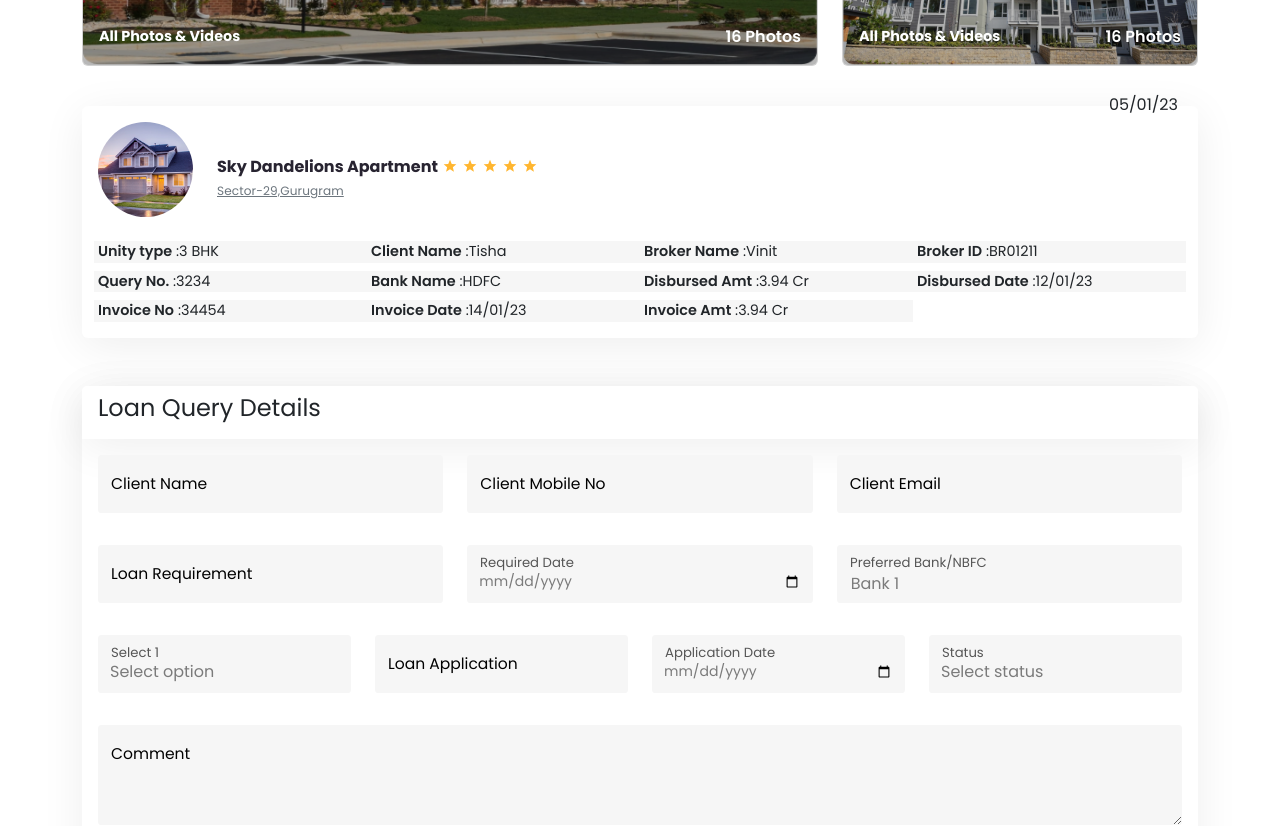
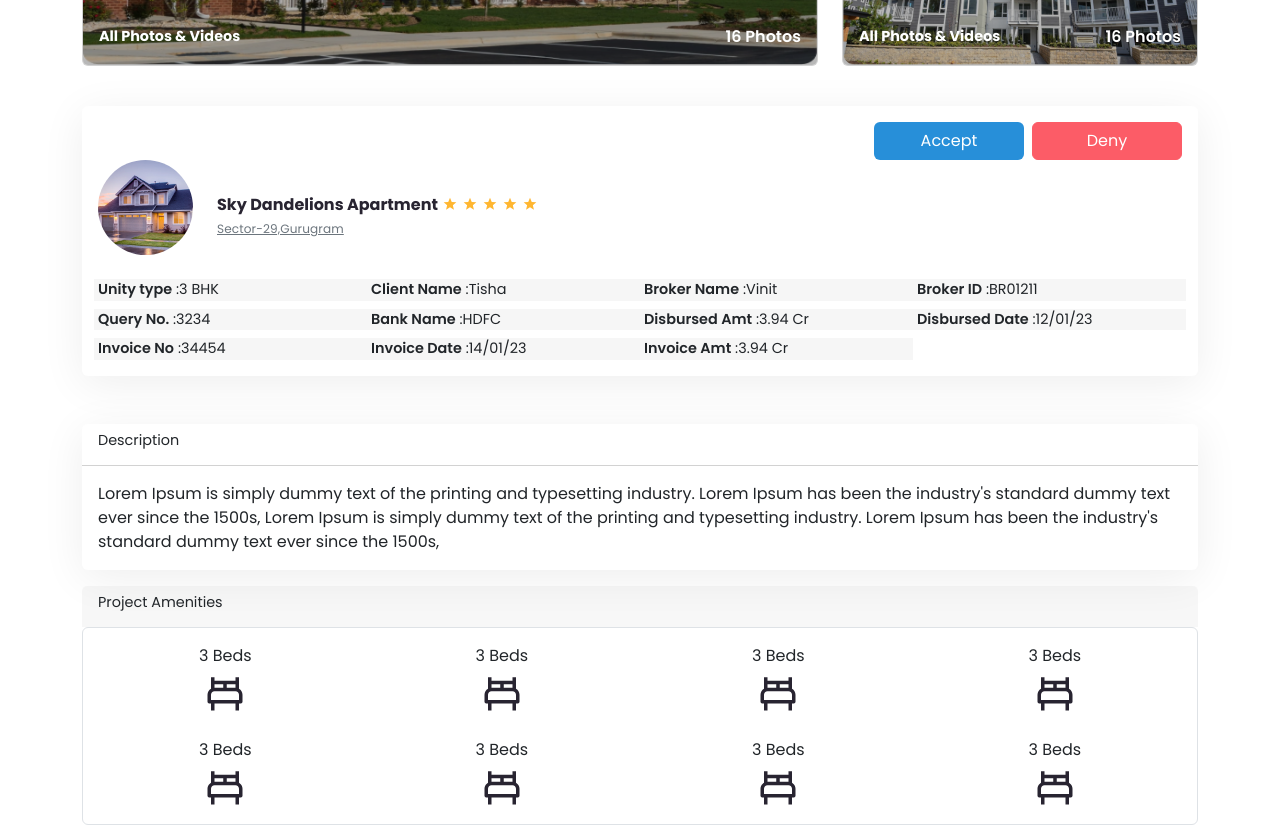
Before and after one commit to Vivekackrolix/Nesto-Frontend, a React (Create React App) app: page /home-dashboard/property-details in a window 1280 px wide. Shown: the part 740-1566 px from the top of the page. Built offline with nearby package versions, Linux system fonts and the light colour scheme.

Commit message:
icons card added

```diff
--- a/src/auth/login/Login.js
+++ b/src/auth/login/Login.js
@@ -34,7 +34,7 @@ const Login = () => {
       <Header />
       <LoginUser />
 
-      <Container className="mt-5">
+      <Container className="container-md mt-5">
         <Row className="g-0 login__form">
           <Col md={6}>
             <Image
--- a/src/dashboard/Dashboard.css
+++ b/src/dashboard/Dashboard.css
@@ -24,7 +24,7 @@
   border-bottom-left-radius: 10px;
   padding-inline: 20px;
   position: absolute;
-  top: -13px;
+  top: 0;
   right: 0;
 }
 
--- a/src/dashboard/dashboard-card-big/DashboardChildCard.js
+++ b/src/dashboard/dashboard-card-big/DashboardChildCard.js
@@ -1,6 +1,7 @@
 import { Button, Card, Row, Col, Image } from 'react-bootstrap';
 import { Link } from 'react-router-dom';
 import Rating from '../property-details/Rating';
+import { useState } from 'react';
 
 const overdueColumnsData = [
   { label: 'Unity type', value: '3 BHK' },
@@ -33,12 +34,29 @@ const acceptedLoanQueriesData = [
 ];
 
 const DashboardChildCard = ({ cardType }) => {
+  const [propertyDetailsProfile, setPropertyDetailsProfile] = useState(true);
   return (
     <Card className="border-0 shadow-sm mt-3">
       <Card.Body
         className={`p-0 ${cardType === `propertyDetailsProfile` && `p-3`}`}
       >
         <Row>
+          {propertyDetailsProfile && (
+            <Col xs={12} className="d-flex justify-content-end">
+              <div className="d-flex gap-2 bg-transparent">
+                <Button
+                  className="btn-color-primary"
+                  style={{ width: '150px' }}
+                >
+                  Accept
+                </Button>
+                <Button className="btn-color-danger" style={{ width: '150px' }}>
+                  Deny
+                </Button>
+              </div>
+            </Col>
+          )}
+
           <Col className="d-flex col-auto">
             <Card.Img
               className={`align-self-stretch d-flex ${
@@ -72,11 +90,14 @@ const DashboardChildCard = ({ cardType }) => {
                   </Button>
                 )}
 
-                {cardType === 'propertyDetailsProfile' && (
-                  <div className="card-label d-flex justify-content-end align-items-center bg-transparent">
-                    05/01/23
-                  </div>
-                )}
+                {cardType === 'propertyDetailsProfile' &&
+                  !propertyDetailsProfile && (
+                    <>
+                      <div className="card-label d-flex justify-content-end align-items-center bg-transparent">
+                        05/01/23
+                      </div>
+                    </>
+                  )}
               </Col>
               <Col
                 xs={12}
--- /dev/null
+++ b/src/dashboard/property-details/IconsCard.js
@@ -0,0 +1,31 @@
+import React from 'react';
+import { Card, Col, Row } from 'react-bootstrap';
+import { BiBed } from 'react-icons/bi';
+
+const IconsCard = () => {
+  return (
+    <Card className="border-0 shadow-none bg-transparent">
+      <Card.Header className="bg-bg-white border-0 mt-3">
+        <Card.Title>Project Amenities</Card.Title>
+      </Card.Header>
+      <Card.Body className="border rounded">
+        <Row className="g-4">
+          {Array.from({ length: 8 }, (_, index) => (
+            <Col
+              key={index}
+              xs={3}
+              className="d-flex justify-content-center align-items-center"
+            >
+              <div className="d-flex flex-column gap-1 justify-content-center align-items-center">
+                <span>3 Beds</span>
+                <BiBed size={42} color="#282431" />
+              </div>
+            </Col>
+          ))}
+        </Row>
+      </Card.Body>
+    </Card>
+  );
+};
+
+export default IconsCard;
--- /dev/null
+++ b/src/dashboard/property-details/ProjectAmenties.js
@@ -0,0 +1,5 @@
+const ProjectAmenties = () => {
+  return <div>ProjectAmenties</div>;
+};
+
+export default ProjectAmenties;
--- a/src/dashboard/property-details/PropertyDetails.js
+++ b/src/dashboard/property-details/PropertyDetails.js
@@ -3,8 +3,11 @@ import './PropertyDetails.css';
 import PropertyDetailsHeader from './PropertyDetailsHeader';
 import DashboardChildCard from '../dashboard-card-big/DashboardChildCard';
 import PropertyDetailsForm from './PropertyDetailsForm';
+import { useState } from 'react';
+import PropertyDetailsText from './PropertyDetailsText';
 
 const PropertyDetails = () => {
+  const [propertyDetailsForm, setPropertyDetails] = useState(false);
   return (
     <Container className="property__details">
       <PropertyDetailsHeader />
@@ -13,7 +16,8 @@ const PropertyDetails = () => {
           <DashboardChildCard cardType="propertyDetailsProfile" />
         </Col>
         <Col xs={12}>
-          <PropertyDetailsForm />
+          {propertyDetailsForm && <PropertyDetailsForm />}
+          {!propertyDetailsForm && <PropertyDetailsText />}
         </Col>
       </Row>
     </Container>
--- a/src/dashboard/property-details/PropertyDetailsForm.js
+++ b/src/dashboard/property-details/PropertyDetailsForm.js
@@ -12,10 +12,6 @@ const timeSlots = [
 ];
 
 const PropertyDetailsForm = () => {
-  const handleSubmit = e => {
-    e.preventDefault();
-  };
-
   return (
     <>
       <Card className="property__details__form shadow-sm border-0">
@@ -23,7 +19,7 @@ const PropertyDetailsForm = () => {
           <h4>Loan Query Details</h4>
         </Card.Header>
         <Card.Body>
-          <Form onSubmit={handleSubmit}>
+          <Form>
             <Row className="mb-3">
               <Col>
                 <FloatingLabel
@@ -344,7 +340,7 @@ const PropertyDetailsForm = () => {
         </Card.Body>
       </Card>
 
-      {/* disburments details */}
+      {/* disbursements details */}
       <Card className="property__details__form shadow-sm border-0 mt-5">
         <Card.Header className="bg-white shadow-sm">
           <h4>Disbursement Details</h4>
--- /dev/null
+++ b/src/dashboard/property-details/PropertyDetailsText.js
@@ -0,0 +1,27 @@
+import { Card } from 'react-bootstrap';
+import IconsCard from './IconsCard';
+
+const PropertyDetailsText = () => {
+  return (
+    <>
+      <Card className="border-0 shadow-sm">
+        <Card.Header className="bg-white">
+          <Card.Title>Description</Card.Title>
+        </Card.Header>
+        <Card.Body>
+          <Card.Text>
+            Lorem Ipsum is simply dummy text of the printing and typesetting
+            industry. Lorem Ipsum has been the industry's standard dummy text
+            ever since the 1500s, Lorem Ipsum is simply dummy text of the
+            printing and typesetting industry. Lorem Ipsum has been the
+            industry's standard dummy text ever since the 1500s,{' '}
+          </Card.Text>
+        </Card.Body>
+      </Card>
+
+      <IconsCard />
+    </>
+  );
+};
+
+export default PropertyDetailsText;
```
